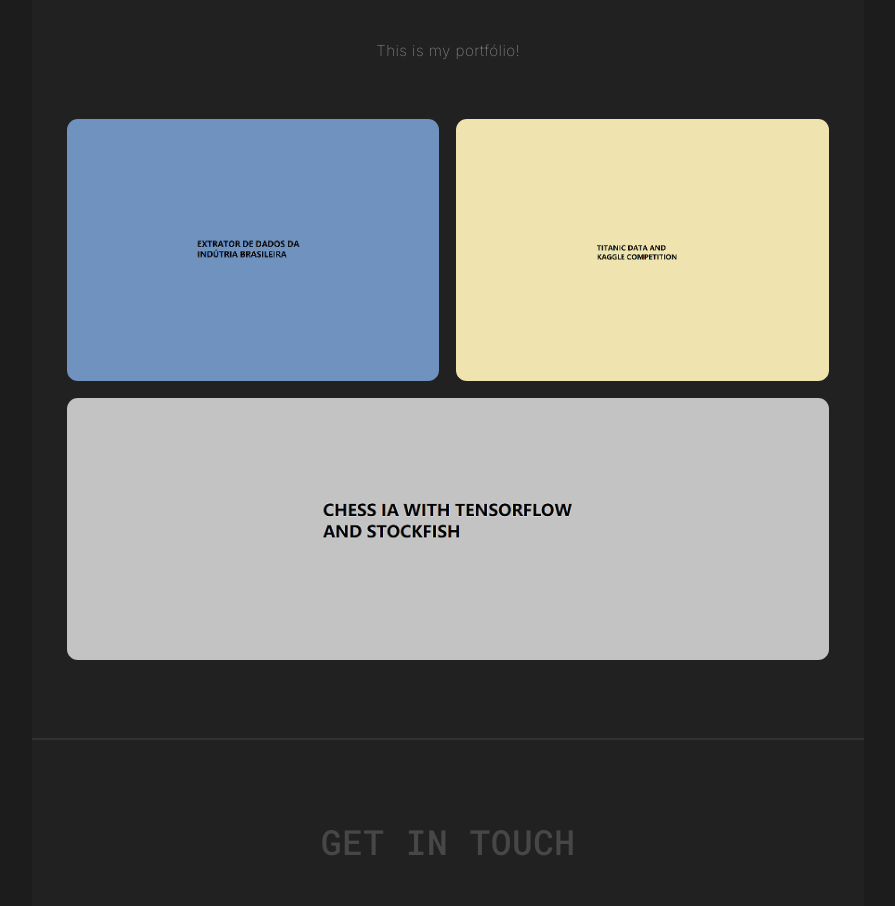
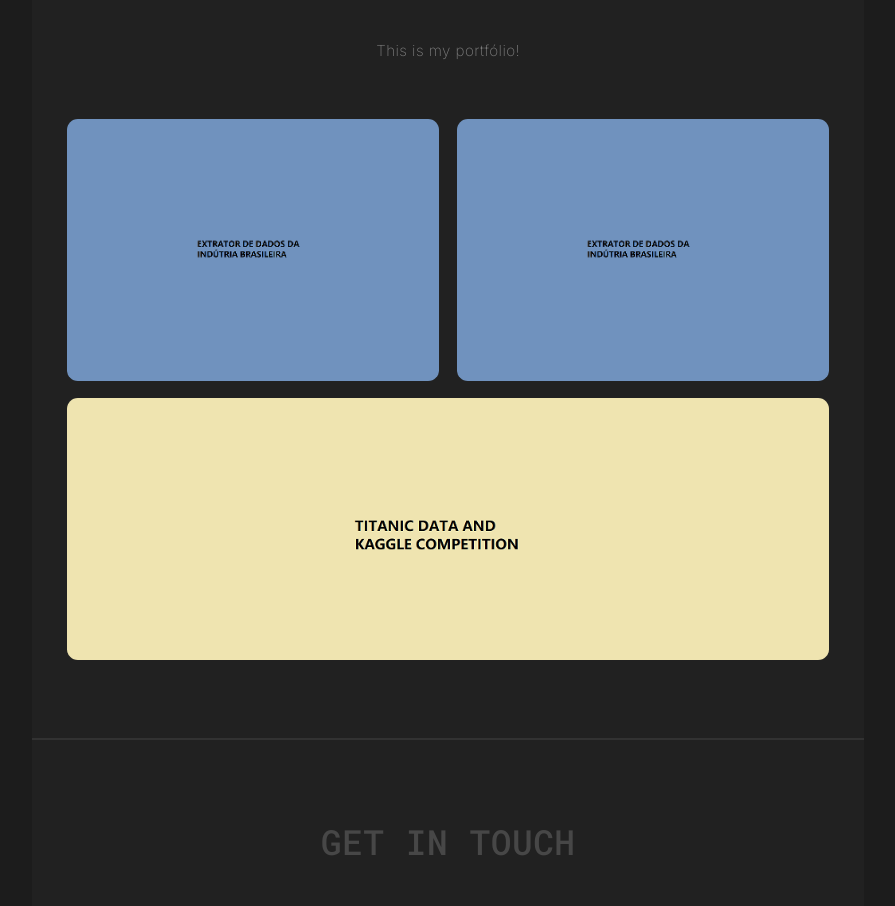
Before and after one commit to Perazza/portifolioOld, a plain HTML site: page index.html in a window 1280 px wide. Shown: the part 1823-2729 px from the top of the page, without its empty margins (192-1087 px from the left). Drawn offline with Linux system fonts and the light colour scheme.

Commit message:
corrigido css

```diff
--- a/assets/css/style.css
+++ b/assets/css/style.css
@@ -2134,7 +2134,7 @@ html,
         }
     }
 
-    </style><noscript><style>body {
+    body {
         overflow: auto !important;
     }
 
--- a/index.html
+++ b/index.html
@@ -1,6 +1,5 @@
 <!DOCTYPE HTML>
 <html lang="en">
-
 <head>
     <title>My Portfolio! 🖖🏼</title>
     <meta charset="utf-8" />
@@ -140,14 +139,14 @@
                                     data-lightbox-ignore="1"><span class="frame"><img
                                             src="assets/images/gallery01/extractor.png"
                                             alt="Dados da indústria brasileira" /></span></a></li>
+                            <li><a href="https://github.com/Perazza/setores-da-industria" class="thumbnail"
+                                    data-lightbox-ignore="1"><span class="frame"><img
+                                            src="assets/images/gallery01/extractor.png"
+                                            alt="Dados da indústria brasileira" /></span></a></li>
                             <li><a href="https://github.com/Perazza/titanic-analisys" class="thumbnail"
                                     data-lightbox-ignore="1"><span class="frame"><img
                                             src="assets/images/gallery01/titanic.png"
                                             alt="Kaggle Titanic Competition" /></span></a></li>
-                            <li><a href="https://github.com/Perazza/tensorflow-stockfish-chess-IA" class="thumbnail"
-                                    data-lightbox-ignore="1"><span class="frame"><img
-                                            src="assets/images/gallery01/chess-ia.png"
-                                            alt="Chess IA with Stockfish and TensorFlow" /></span></a></li>
                         </ul>
                     </div>
                 </div>
```
